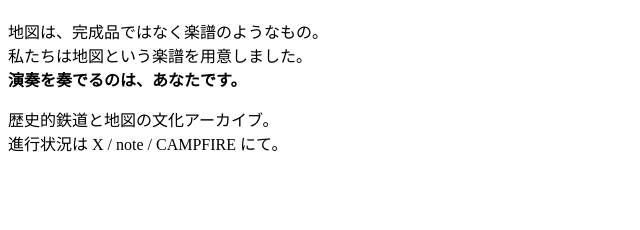
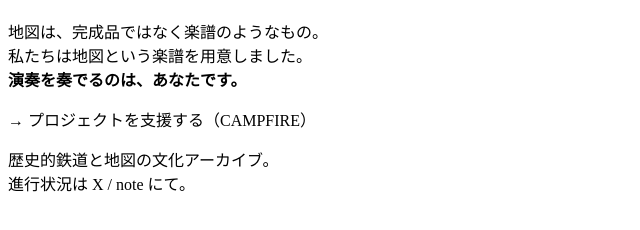
Before and after one commit to bayamako-afk/geodo, a plain HTML site: page index.html in a window 1280 px wide. Shown: the part 70-300 px from the top of the page, without its empty margins (0-640 px from the left). Drawn offline with Linux system fonts and the light colour scheme.

Commit message:
Update index.html

```diff
--- a/index.html
+++ b/index.html
@@ -13,9 +13,11 @@
     <strong>演奏を奏でるのは、あなたです。</strong>
   </p>
 
+→ プロジェクトを支援する（CAMPFIRE）
+
   <p>
     歴史的鉄道と地図の文化アーカイブ。<br>
-    進行状況は X / note / CAMPFIRE にて。
+    進行状況は X / note にて。
   </p>
 </body>
 </html>
```
